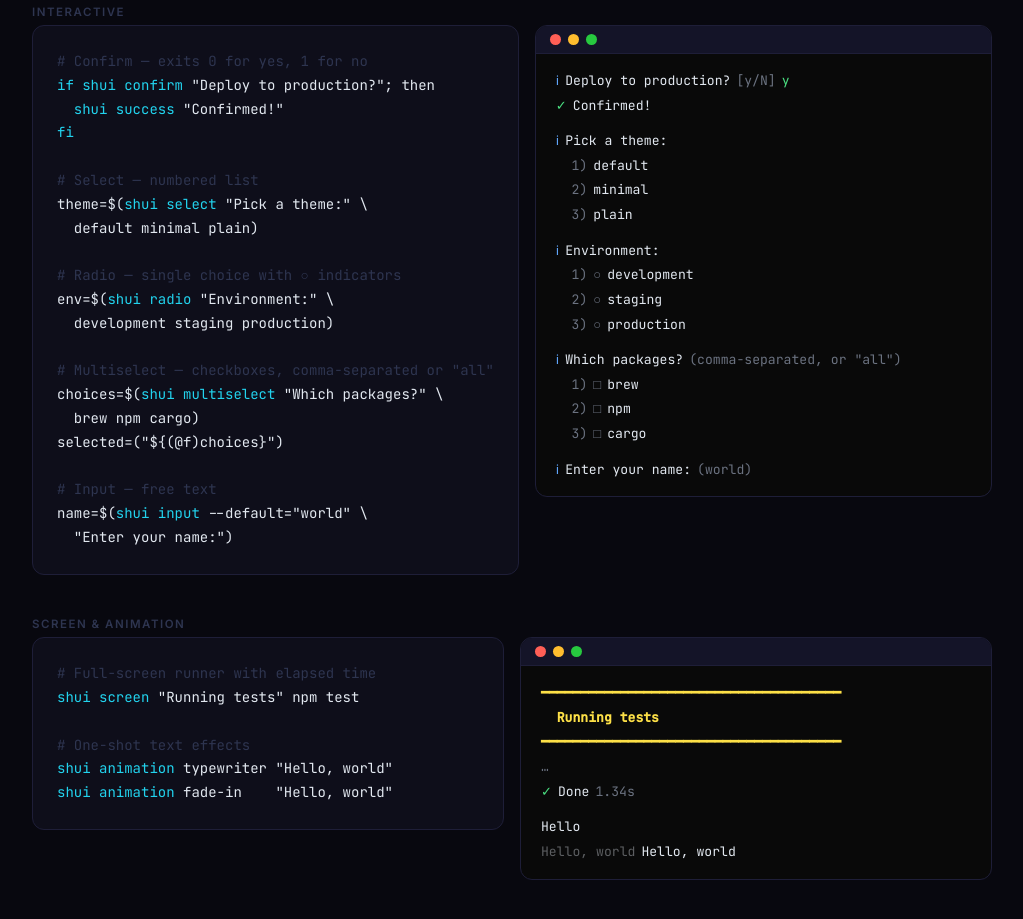
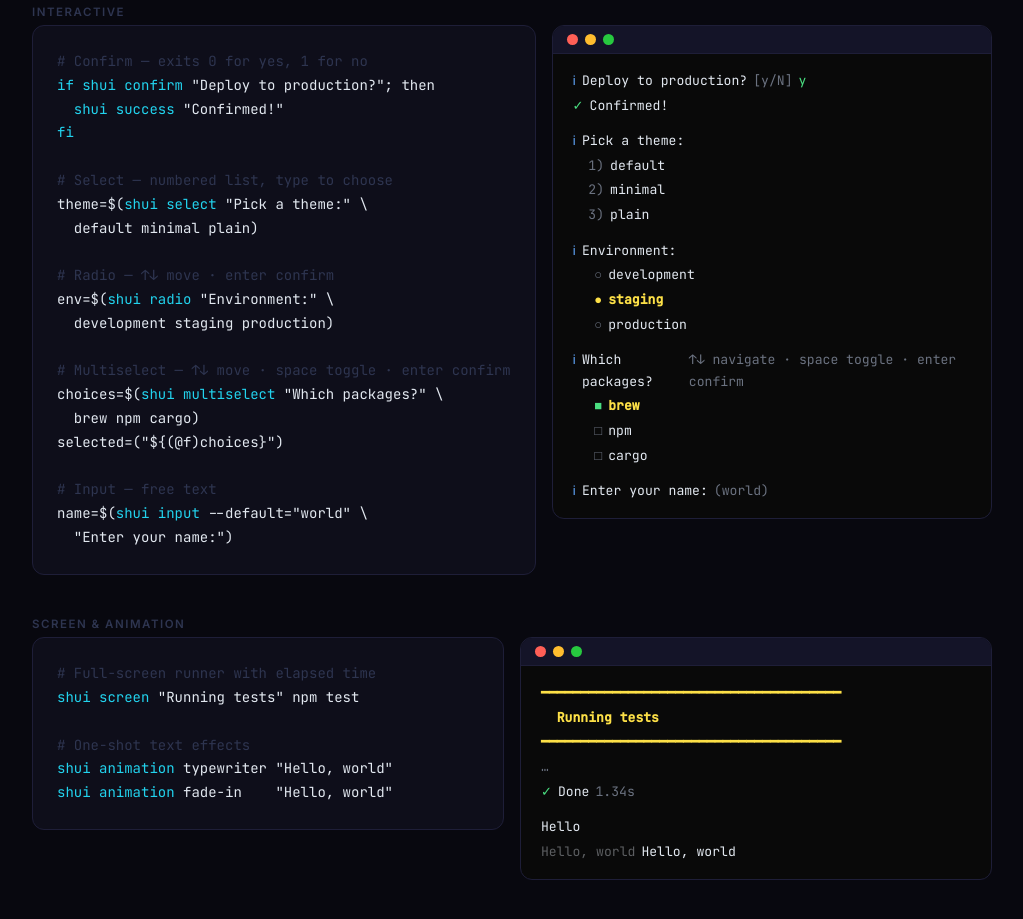
Before and after one commit to kud/shui, a plain HTML site: page docs/index.html in a window 1280 px wide. Shown: the part 5151-6070 px from the top of the page, without its empty margins (128-1151 px from the left). Drawn offline with Linux system fonts and the light colour scheme.

Commit message:
🐛 fix(interactive): replace numbered input with arrow-key navigation for radio/multiselect

```diff
--- a/docs/index.html
+++ b/docs/index.html
@@ -620,15 +620,15 @@ $(shui badge muted  0) errors"</code></pre>
   <span class="cmd">shui success</span> "Confirmed!"
 <span class="cmd">fi</span>
 
-<span class="comment"># Select — numbered list</span>
+<span class="comment"># Select — numbered list, type to choose</span>
 theme=$(<span class="cmd">shui select</span> "Pick a theme:" \
   default minimal plain)
 
-<span class="comment"># Radio — single choice with ○ indicators</span>
+<span class="comment"># Radio — ↑↓ move · enter confirm</span>
 env=$(<span class="cmd">shui radio</span> "Environment:" \
   development staging production)
 
-<span class="comment"># Multiselect — checkboxes, comma-separated or "all"</span>
+<span class="comment"># Multiselect — ↑↓ move · space toggle · enter confirm</span>
 choices=$(<span class="cmd">shui multiselect</span> "Which packages?" \
   brew npm cargo)
 selected=("${(@f)choices}")
@@ -677,17 +677,17 @@ name=$(<span class="cmd">shui input</span> --default="world" \
                       <span>Environment:</span>
                     </div>
                     <div class="term-line">
-                      <span class="tc-gray">&nbsp;&nbsp;1)</span>
+                      <span class="tc-gray">&nbsp;&nbsp;</span>
                       <span class="tc-gray">○</span>
                       <span>development</span>
                     </div>
                     <div class="term-line">
-                      <span class="tc-gray">&nbsp;&nbsp;2)</span>
-                      <span class="tc-gray">○</span>
-                      <span>staging</span>
+                      <span class="tc-gray">&nbsp;&nbsp;</span>
+                      <span class="tc-yellow">●</span>
+                      <span class="tc-yellow tc-bold">staging</span>
                     </div>
                     <div class="term-line">
-                      <span class="tc-gray">&nbsp;&nbsp;3)</span>
+                      <span class="tc-gray">&nbsp;&nbsp;</span>
                       <span class="tc-gray">○</span>
                       <span>production</span>
                     </div>
@@ -695,20 +695,22 @@ name=$(<span class="cmd">shui input</span> --default="world" \
                     <div class="term-line">
                       <span class="tc-blue">ℹ</span>
                       <span>Which packages?</span>
-                      <span class="tc-gray">(comma-separated, or "all")</span>
+                      <span class="tc-gray"
+                        >↑↓ navigate · space toggle · enter confirm</span
+                      >
                     </div>
                     <div class="term-line">
-                      <span class="tc-gray">&nbsp;&nbsp;1)</span>
-                      <span class="tc-gray">□</span>
-                      <span>brew</span>
+                      <span class="tc-gray">&nbsp;&nbsp;</span>
+                      <span class="tc-green">■</span>
+                      <span class="tc-yellow tc-bold">brew</span>
                     </div>
                     <div class="term-line">
-                      <span class="tc-gray">&nbsp;&nbsp;2)</span>
+                      <span class="tc-gray">&nbsp;&nbsp;</span>
                       <span class="tc-gray">□</span>
                       <span>npm</span>
                     </div>
                     <div class="term-line">
-                      <span class="tc-gray">&nbsp;&nbsp;3)</span>
+                      <span class="tc-gray">&nbsp;&nbsp;</span>
                       <span class="tc-gray">□</span>
                       <span>cargo</span>
                     </div>
```
Also changed, not shown: README.md, 1 other file.
